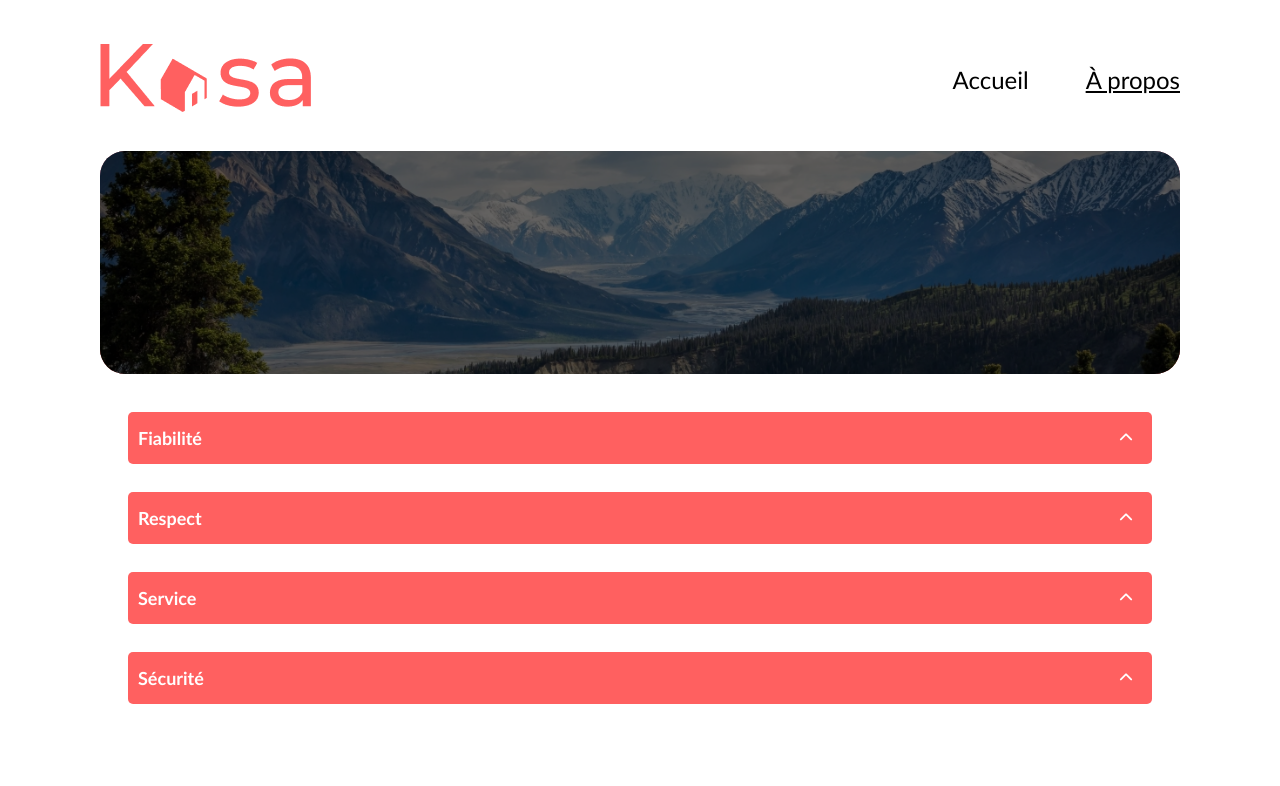
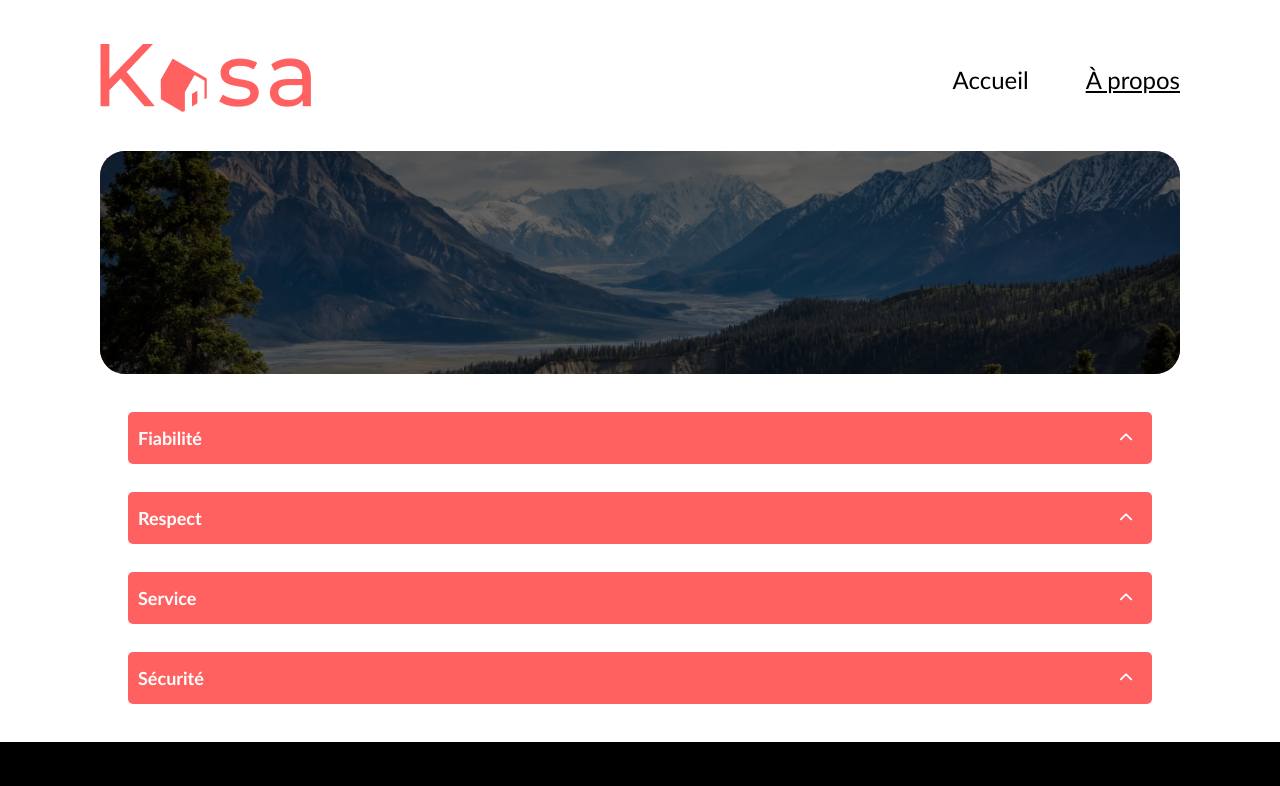
Before and after one commit to CodeSnaker/Projet_6_react_app, a React (Vite) app: page /A-propos in a window 1280 px wide. Shown: the top 786 px of the page. Built offline with nearby package versions, Linux system fonts and the light colour scheme.

Commit message:
fix: fix the height adaptation for mobile and tablets

```diff
--- a/src/index.scss
+++ b/src/index.scss
@@ -12,15 +12,15 @@ a:visited {
     text-decoration: none;
 }
 
-html {
-    height: 100vh;
-}
-
 body {
     margin: 0;
     min-height: 100vh;
-    height: 100%;
+    display: flex;
+    flex-direction: column;
     #root {
+        display: flex;
+        flex-direction: column;
+        flex: 1;
         height: 100%;
     }
 }
--- a/src/pages/Apropos/styles.scss
+++ b/src/pages/Apropos/styles.scss
@@ -1,6 +1,7 @@
 @import "../../utils/styles/media";
 
 .a-propos-container {
+    flex: 1;
     display: flex;
     flex-direction: column;
     justify-content: flex-start;
--- a/src/pages/Home/styles.scss
+++ b/src/pages/Home/styles.scss
@@ -1,6 +1,7 @@
 @import "../../utils/styles/media";
 
 .home-container {
+    flex: 1;
     display: flex;
     flex-direction: column;
     align-items: center;
--- a/src/pages/Logement/styles.scss
+++ b/src/pages/Logement/styles.scss
@@ -2,6 +2,7 @@
 @import "../../utils/styles/media";
 
 .profile-logement {
+    flex: 1;
     display: flex;
     flex-direction: column;
     justify-content: center;
--- a/src/pages/NotFound/styles.scss
+++ b/src/pages/NotFound/styles.scss
@@ -2,6 +2,7 @@
 @import "../../utils/styles/media";
 
 .not-found-container {
+    flex: 1;
     display: flex;
     flex-direction: column;
     justify-content: space-evenly;
```
